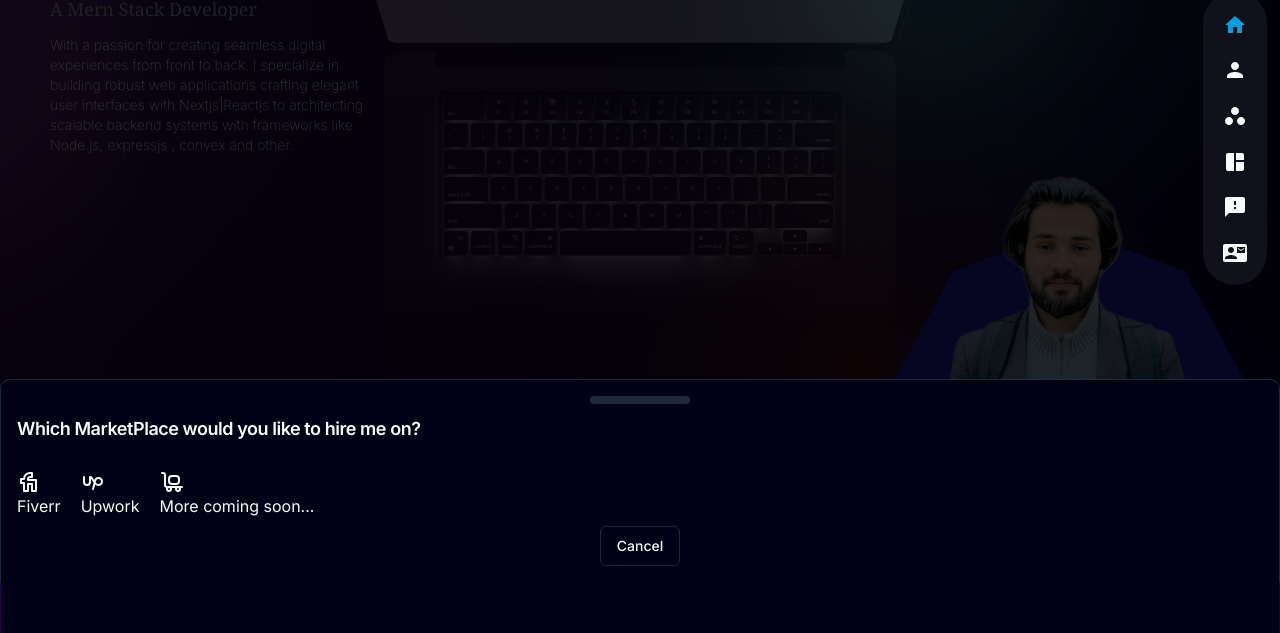
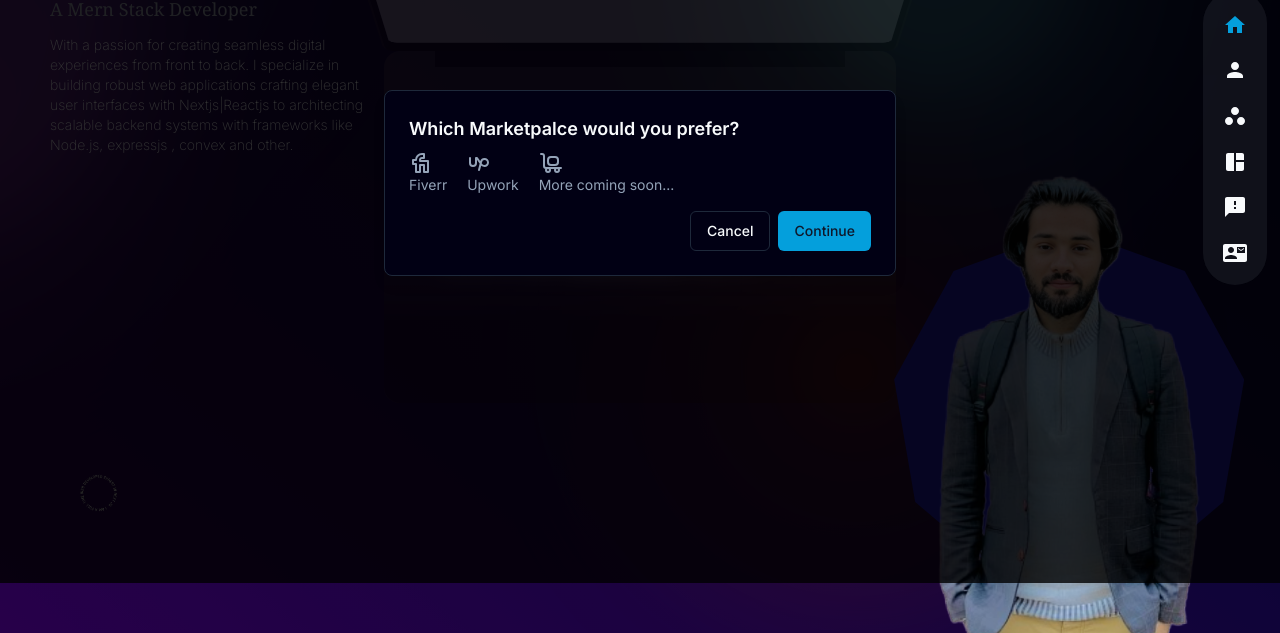
Before and after one commit to naqeebahmad212/portfolio, a Next.js app: page / in a window 1280 px wide. Both pictures are taken after a click on the button "Hire Me". Shown: the part 217-850 px from the top of the page. Before the commit the page ends 800 px from the top, so only its background shows below. Built offline with nearby package versions, Linux system fonts and the light colour scheme; grey boxes are pictures that could not be loaded.

Commit message:
seventh commit

```diff
--- /dev/null
+++ b/components/Modal.tsx
@@ -0,0 +1,7 @@
+import React from "react";
+
+const Modal = () => {
+  return <div></div>;
+};
+
+export default Modal;
--- a/components/header.tsx
+++ b/components/header.tsx
@@ -1,14 +1,15 @@
 "use client";
 import {
-  Drawer,
-  DrawerClose,
-  DrawerContent,
-  DrawerDescription,
-  DrawerFooter,
-  DrawerHeader,
-  DrawerTitle,
-  DrawerTrigger,
-} from "@/components/ui/drawer";
+  AlertDialog,
+  AlertDialogAction,
+  AlertDialogCancel,
+  AlertDialogContent,
+  AlertDialogDescription,
+  AlertDialogFooter,
+  AlertDialogHeader,
+  AlertDialogTitle,
+  AlertDialogTrigger,
+} from "@/components/ui/alert-dialog";
 
 import React from "react";
 import { Button } from "./ui/button";
@@ -24,7 +25,7 @@ import {
 
 const Header = () => {
   return (
-    <Drawer>
+    <AlertDialog>
       <header className="sticky top-0 bg-transparent ">
         <nav className="w-full p-4 flex items-center justify-between px-10 bg-transparent z-30 ">
           <div className="brand text-2xl font-bold">
@@ -34,42 +35,43 @@ const Header = () => {
           <div className="flex items-center">
             <ModeToggle />
 
-            <DrawerTrigger className="hire-button text-foreground">
+            <AlertDialogTrigger className="hire-button text-foreground">
               Hire Me
-            </DrawerTrigger>
+            </AlertDialogTrigger>
           </div>
         </nav>
       </header>
 
-      <DrawerContent>
-        <DrawerHeader>
-          <DrawerTitle>
-            Which MarketPlace would you like to hire me on?
-          </DrawerTitle>
-          {/* <DrawerDescription>This action cannot be undone.</DrawerDescription> */}
-        </DrawerHeader>
-        <DrawerFooter className="">
-          <div className="flex gap-5">
+      <AlertDialogContent>
+        <AlertDialogHeader>
+          <AlertDialogTitle>
+            Which Marketpalce would you prefer?
+          </AlertDialogTitle>
+          <AlertDialogDescription className="flex gap-5">
             <Link href={"https://www.fiverr.com/s/Geo9Kd"} target="_blank">
-              <IconBrandFiverr /> Fiverr
+              <IconBrandFiverr className="hover:scale-110 transition-all duration-300" />{" "}
+              Fiverr
             </Link>
             <Link
               href={"https://www.upwork.com/freelancers/~01d63dc870a67d5e23"}
               target="_blank"
             >
-              <IconBrandUpwork /> Upwork
+              <IconBrandUpwork className="hover:scale-110 transition-all duration-300" />{" "}
+              Upwork
             </Link>
             <p className="self-end text-center">
               <IconTruckLoading /> More coming soon...
             </p>
-          </div>
-
-          <DrawerClose>
-            <Button variant="outline">Cancel</Button>
-          </DrawerClose>
-        </DrawerFooter>
-      </DrawerContent>
-    </Drawer>
+          </AlertDialogDescription>
+        </AlertDialogHeader>
+        <AlertDialogFooter>
+          <AlertDialogCancel>Cancel</AlertDialogCancel>
+          <AlertDialogAction className="hover:bg-hoverCol">
+            Continue
+          </AlertDialogAction>
+        </AlertDialogFooter>
+      </AlertDialogContent>
+    </AlertDialog>
   );
 };
 
--- /dev/null
+++ b/components/ui/alert-dialog.tsx
@@ -0,0 +1,141 @@
+"use client"
+
+import * as React from "react"
+import * as AlertDialogPrimitive from "@radix-ui/react-alert-dialog"
+
+import { cn } from "@/lib/utils"
+import { buttonVariants } from "@/components/ui/button"
+
+const AlertDialog = AlertDialogPrimitive.Root
+
+const AlertDialogTrigger = AlertDialogPrimitive.Trigger
+
+const AlertDialogPortal = AlertDialogPrimitive.Portal
+
+const AlertDialogOverlay = React.forwardRef<
+  React.ElementRef<typeof AlertDialogPrimitive.Overlay>,
+  React.ComponentPropsWithoutRef<typeof AlertDialogPrimitive.Overlay>
+>(({ className, ...props }, ref) => (
+  <AlertDialogPrimitive.Overlay
+    className={cn(
+      "fixed inset-0 z-50 bg-black/80  data-[state=open]:animate-in data-[state=closed]:animate-out data-[state=closed]:fade-out-0 data-[state=open]:fade-in-0",
+      className
+    )}
+    {...props}
+    ref={ref}
+  />
+))
+AlertDialogOverlay.displayName = AlertDialogPrimitive.Overlay.displayName
+
+const AlertDialogContent = React.forwardRef<
+  React.ElementRef<typeof AlertDialogPrimitive.Content>,
+  React.ComponentPropsWithoutRef<typeof AlertDialogPrimitive.Content>
+>(({ className, ...props }, ref) => (
+  <AlertDialogPortal>
+    <AlertDialogOverlay />
+    <AlertDialogPrimitive.Content
+      ref={ref}
+      className={cn(
+        "fixed left-[50%] top-[50%] z-50 grid w-full max-w-lg translate-x-[-50%] translate-y-[-50%] gap-4 border bg-background p-6 shadow-lg duration-200 data-[state=open]:animate-in data-[state=closed]:animate-out data-[state=closed]:fade-out-0 data-[state=open]:fade-in-0 data-[state=closed]:zoom-out-95 data-[state=open]:zoom-in-95 data-[state=closed]:slide-out-to-left-1/2 data-[state=closed]:slide-out-to-top-[48%] data-[state=open]:slide-in-from-left-1/2 data-[state=open]:slide-in-from-top-[48%] sm:rounded-lg",
+        className
+      )}
+      {...props}
+    />
+  </AlertDialogPortal>
+))
+AlertDialogContent.displayName = AlertDialogPrimitive.Content.displayName
+
+const AlertDialogHeader = ({
+  className,
+  ...props
+}: React.HTMLAttributes<HTMLDivElement>) => (
+  <div
+    className={cn(
+      "flex flex-col space-y-2 text-center sm:text-left",
+      className
+    )}
+    {...props}
+  />
+)
+AlertDialogHeader.displayName = "AlertDialogHeader"
+
+const AlertDialogFooter = ({
+  className,
+  ...props
+}: React.HTMLAttributes<HTMLDivElement>) => (
+  <div
+    className={cn(
+      "flex flex-col-reverse sm:flex-row sm:justify-end sm:space-x-2",
+      className
+    )}
+    {...props}
+  />
+)
+AlertDialogFooter.displayName = "AlertDialogFooter"
+
+const AlertDialogTitle = React.forwardRef<
+  React.ElementRef<typeof AlertDialogPrimitive.Title>,
+  React.ComponentPropsWithoutRef<typeof AlertDialogPrimitive.Title>
+>(({ className, ...props }, ref) => (
+  <AlertDialogPrimitive.Title
+    ref={ref}
+    className={cn("text-lg font-semibold", className)}
+    {...props}
+  />
+))
+AlertDialogTitle.displayName = AlertDialogPrimitive.Title.displayName
+
+const AlertDialogDescription = React.forwardRef<
+  React.ElementRef<typeof AlertDialogPrimitive.Description>,
+  React.ComponentPropsWithoutRef<typeof AlertDialogPrimitive.Description>
+>(({ className, ...props }, ref) => (
+  <AlertDialogPrimitive.Description
+    ref={ref}
+    className={cn("text-sm text-muted-foreground", className)}
+    {...props}
+  />
+))
+AlertDialogDescription.displayName =
+  AlertDialogPrimitive.Description.displayName
+
+const AlertDialogAction = React.forwardRef<
+  React.ElementRef<typeof AlertDialogPrimitive.Action>,
+  React.ComponentPropsWithoutRef<typeof AlertDialogPrimitive.Action>
+>(({ className, ...props }, ref) => (
+  <AlertDialogPrimitive.Action
+    ref={ref}
+    className={cn(buttonVariants(), className)}
+    {...props}
+  />
+))
+AlertDialogAction.displayName = AlertDialogPrimitive.Action.displayName
+
+const AlertDialogCancel = React.forwardRef<
+  React.ElementRef<typeof AlertDialogPrimitive.Cancel>,
+  React.ComponentPropsWithoutRef<typeof AlertDialogPrimitive.Cancel>
+>(({ className, ...props }, ref) => (
+  <AlertDialogPrimitive.Cancel
+    ref={ref}
+    className={cn(
+      buttonVariants({ variant: "outline" }),
+      "mt-2 sm:mt-0",
+      className
+    )}
+    {...props}
+  />
+))
+AlertDialogCancel.displayName = AlertDialogPrimitive.Cancel.displayName
+
+export {
+  AlertDialog,
+  AlertDialogPortal,
+  AlertDialogOverlay,
+  AlertDialogTrigger,
+  AlertDialogContent,
+  AlertDialogHeader,
+  AlertDialogFooter,
+  AlertDialogTitle,
+  AlertDialogDescription,
+  AlertDialogAction,
+  AlertDialogCancel,
+}
--- a/package.json
+++ b/package.json
@@ -14,6 +14,7 @@
     "@emotion/styled": "^11.11.0",
     "@mui/icons-material": "^5.15.13",
     "@prisma/client": "^5.10.2",
+    "@radix-ui/react-alert-dialog": "^1.0.5",
     "@radix-ui/react-dialog": "^1.0.5",
     "@radix-ui/react-dropdown-menu": "^2.0.6",
     "@radix-ui/react-hover-card": "^1.0.7",
```
Also changed, not shown: 1 other file (tests, documents, lock files or other folders).
